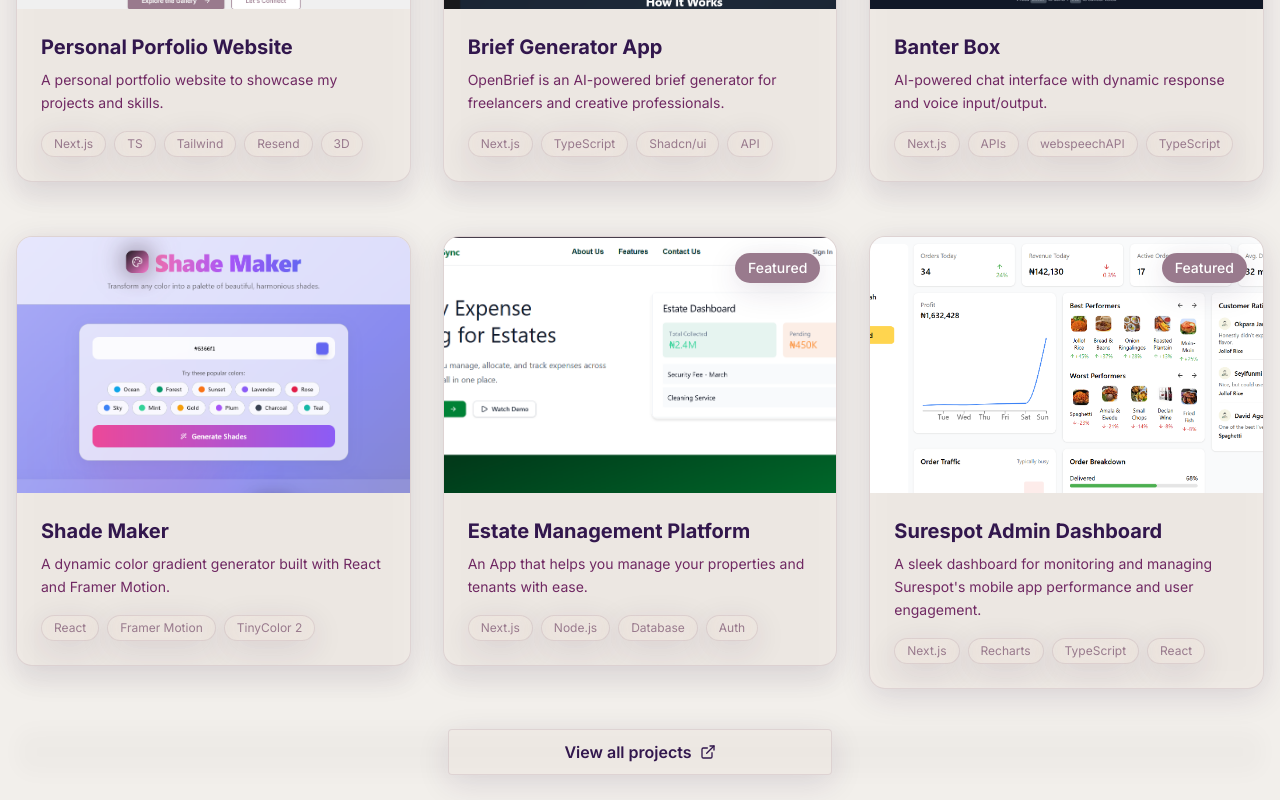
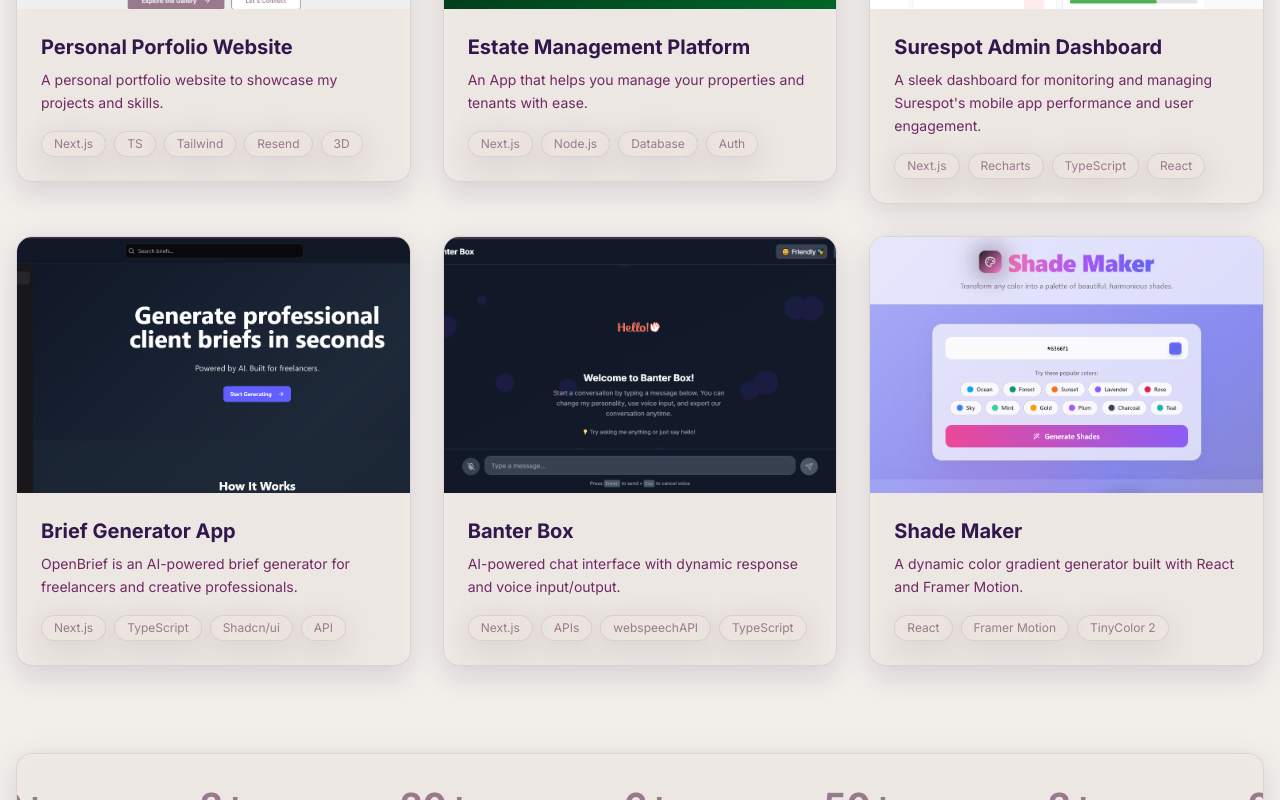
Before and after one commit to Chukwuderah/praevus-portfolio, a Next.js app: page /projects in a window 1280 px wide. Shown: the part 680-1480 px from the top of the page. Built offline with nearby package versions, Linux system fonts and the light colour scheme; a web font is replaced by a local one.

Commit message:
feat: some last touch up before reconstruction

```diff
--- a/src/app/(main)/page.tsx
+++ b/src/app/(main)/page.tsx
@@ -86,7 +86,7 @@ export default function Home() {
             initial={{ opacity: 0, y: 30 }}
             animate={{ opacity: 1, y: 0 }}
             transition={{ duration: 0.8 }}
-            className="mb-12"
+            className="mb-16"
           >
             <Card3D
               intensity={12}
@@ -134,14 +134,14 @@ export default function Home() {
                     <Link href="/projects">
                       <Button
                         size="lg"
-                        className="w-full group bg-[var(--accent-primary)] text-[var(--bg-primary)] hover:bg-[var(--accent-secondary)] transition-colors"
+                        className="w-full z-2 group bg-[var(--accent-primary)] text-[var(--bg-primary)] hover:bg-[var(--accent-secondary)] transition-colors"
                       >
                         Explore the Gallery
                         <ArrowRight className="w-4 h-4 ml-2 group-hover:translate-x-1 transition-transform" />
                       </Button>
                     </Link>
 
-                    <a
+                    {/* <a
                       href="https://drive.google.com/drive/u/0/folders/1_n18finhW4B1xctEV2xYXObmjcge1UPD"
                       target="_blank"
                       rel="noopener noreferrer"
@@ -149,7 +149,7 @@ export default function Home() {
                       <Button
                         variant="outline"
                         size="lg"
-                        className="w-full
+                        className="w-full z-2
                  border-[var(--accent-primary)]
                  text-[var(--accent-primary)]
                  hover:bg-[var(--accent-primary)]
@@ -158,7 +158,7 @@ export default function Home() {
                       >
                         View My Resume
                       </Button>
-                    </a>
+                    </a> */}
                   </div>
                 </motion.div>
               </div>
--- a/src/app/(main)/projects/page.tsx
+++ b/src/app/(main)/projects/page.tsx
@@ -17,11 +17,30 @@ const projects = [
     image: "/project/portfolio-site.png",
     tags: ["Next.js", "TS", "Tailwind", "Resend", "3D"],
     github: "https://github.com/Chukwuderah/praevus-portfolio",
-    live: "https://pleasant-chukwuderah.vercel.app",
+    live: "https://suavis.dev",
     featured: false,
   },
   {
     id: 2,
+    title: "Estate Management Platform",
+    description:
+      "An App that helps you manage your properties and tenants with ease.",
+    image: "/project/estate-sync.png",
+    tags: ["Next.js", "Node.js", "Database", "Auth"],
+    featured: true,
+  },
+  {
+    id: 3,
+    title: "Surespot Admin Dashboard",
+    description:
+      "A sleek dashboard for monitoring and managing Surespot's mobile app performance and user engagement.",
+    image: "/project/surespot.png",
+    tags: ["Next.js", "Recharts", "TypeScript", "React"],
+    github: "https://github.com/Chukwuderah/surespot-admin-dashboard",
+    featured: true,
+  },
+  {
+    id: 4,
     title: "Brief Generator App",
     description:
       "OpenBrief is an AI-powered brief generator for freelancers and creative professionals.",
@@ -31,19 +50,8 @@ const projects = [
     live: "https://openbrief.vercel.app/",
     featured: false,
   },
-  // {
-  //   id: 3,
-  //   title: "SyncUp - Smart Scheduling",
-  //   description:
-  //     "A modern wep app that simplifies scheduling and team collaboration.",
-  //   image: "/project/syncup.png",
-  //   tags: ["Next.js", "TypeScript", "Resend", "Supabase"],
-  //   github: "https://github.com/Chukwuderah/SyncUp",
-  //   featured: false,
-  //   upcoming: "true",
-  // },
   {
-    id: 3,
+    id: 5,
     title: "Banter Box",
     description:
       "AI-powered chat interface with dynamic response and voice input/output.",
@@ -54,7 +62,7 @@ const projects = [
     featured: false,
   },
   {
-    id: 4,
+    id: 6,
     title: "Shade Maker",
     description:
       "A dynamic color gradient generator built with React and Framer Motion.",
@@ -63,25 +71,6 @@ const projects = [
     github: "https://github.com/Chukwuderah/ShadeMaker",
     live: "https://shade-maker-wine.vercel.app/",
     featured: false,
-  },
-  {
-    id: 5,
-    title: "Estate Management Platform",
-    description:
-      "An App that helps you manage your properties and tenants with ease.",
-    image: "/project/estate-sync.png",
-    tags: ["Next.js", "Node.js", "Database", "Auth"],
-    featured: true,
-  },
-  {
-    id: 6,
-    title: "Surespot Admin Dashboard",
-    description:
-      "A sleek dashboard for monitoring and managing Surespot's mobile app performance and user engagement.",
-    image: "/project/surespot.png",
-    tags: ["Next.js", "Recharts", "TypeScript", "React"],
-    github: "https://github.com/Chukwuderah/surespot-admin-dashboard",
-    featured: true,
   },
 ];
 
@@ -207,7 +196,7 @@ export default function Projects() {
           </motion.div>
 
           {/* Projects Grid */}
-          <div className="grid md:grid-cols-2 xl:grid-cols-3 gap-6 lg:gap-8 auto-rows-fr">
+          <div className="grid md:grid-cols-2 xl:grid-cols-3 gap-6 lg:gap-8 auto-rows-fr mb-16">
             {filteredProjects.map((project, index) => (
               <motion.div
                 key={project.id}
@@ -370,24 +359,6 @@ export default function Projects() {
             ))}
           </div>
 
-          {/* View All Projects Button */}
-          <Card3D
-            intensity={10}
-            glowColor="var(--accent-primary)"
-          >
-            <GlassCard className="max-w-sm mx-auto mt-10 mb-16 py-3 rounded-sm">
-              <a
-                className="w-full text-base font-semibold leading-5 flex items-center justify-center"
-                href="https://github.com/Chukwuderah"
-                target="_blank"
-                rel="noopener noreferrer"
-              >
-                View all projects
-                <ExternalLink className="w-4 h-4 ml-2" />
-              </a>
-            </GlassCard>
-          </Card3D>
-
           {/* Gallery Stats */}
           <motion.div
             initial={{ opacity: 0, y: 30 }}
--- a/src/components/layout/Navigation.tsx
+++ b/src/components/layout/Navigation.tsx
@@ -12,7 +12,6 @@ const navItems = [
   { href: "/", label: "Welcome Hall", icon: Home },
   { href: "/about", label: "Library", icon: User },
   { href: "/projects", label: "Gallery", icon: Briefcase },
-  // { href: "/blog", label: "Study", icon: BookOpen },
   { href: "/contact", label: "Observatory", icon: Mail },
 ];
 
@@ -76,7 +75,7 @@ export default function Navigation() {
                     <motion.div
                       className={cn(
                         "flex items-center space-x-2 px-3 py-2 rounded-lg transition-colors",
-                        isActive ? "text-white" : "hover:bg-white/10"
+                        isActive ? "text-white" : "hover:bg-white/10",
                       )}
                       whileHover={{ scale: 1.05 }}
                       whileTap={{ scale: 0.95 }}
@@ -116,7 +115,7 @@ export default function Navigation() {
                   "flex flex-col items-center px-3 py-2 rounded-lg transition-colors",
                   isActive
                     ? "text-[var(--accent-primary)]"
-                    : "hover:bg-white/10"
+                    : "hover:bg-white/10",
                 )}
                 whileHover={{ scale: 1.1 }}
                 whileTap={{ scale: 0.95 }}
@@ -164,7 +163,12 @@ export default function Navigation() {
               initial={{ x: "100%" }}
               animate={{ x: 0 }}
               exit={{ x: "100%" }}
-              transition={{ type: "spring", stiffness: 100, damping: 20, duration: 0.3 }}
+              transition={{
+                type: "spring",
+                stiffness: 100,
+                damping: 20,
+                duration: 0.3,
+              }}
               className="fixed top-0 right-0 w-[70%] h-screen bg-[var(--bg-primary)] z-50 pl-8 pt-10 flex flex-col space-y-8"
             >
               <button
@@ -187,7 +191,7 @@ export default function Navigation() {
                         "flex items-center space-x-3 text-base",
                         isActive
                           ? "text-[var(--accent-primary)]"
-                          : "hover:text-white"
+                          : "hover:text-white",
                       )}
                       initial={{ opacity: 0, y: 20 }}
                       animate={{ opacity: 1, y: 0 }}
--- a/src/components/project/Stats.tsx
+++ b/src/components/project/Stats.tsx
@@ -18,7 +18,7 @@ export function Stats({
   const duration = 15; // slower + smoother scroll
   const isDark = theme === "dark";
 
- useEffect(() => {
+  useEffect(() => {
     const startX = isDark ? "-50%" : "0%";
     const endX = isDark ? "0%" : "-50%";
 
--- a/src/components/shared/Card3D.tsx
+++ b/src/components/shared/Card3D.tsx
@@ -29,12 +29,12 @@ export default function Card3D({
   const rotateX = useTransform(
     mouseYSpring,
     [-0.5, 0.5],
-    [intensity, -intensity]
+    [intensity, -intensity],
   );
   const rotateY = useTransform(
     mouseXSpring,
     [-0.5, 0.5],
-    [-intensity, intensity]
+    [-intensity, intensity],
   );
 
   const handleMouseMove = (e: React.MouseEvent<HTMLDivElement>) => {
--- a/src/components/shared/FloatingOrb.tsx
+++ b/src/components/shared/FloatingOrb.tsx
@@ -87,7 +87,7 @@ export default function FloatingOrb({
       className={cn(
         "rounded-full flex items-center justify-center",
         sizeClasses[size],
-        className
+        className,
       )}
       style={{
         background: `radial-gradient(circle at 30% 30%, ${color}80, ${color}40, ${color}20)`,
--- a/src/components/shared/GlassCard.tsx
+++ b/src/components/shared/GlassCard.tsx
@@ -21,7 +21,7 @@ export default function GlassCard({
       className={cn(
         "rounded-2xl",
         strong ? "glass-strong" : "glass",
-        className
+        className,
       )}
       whileHover={{ scale: 1.02 }}
       transition={{ type: "spring", stiffness: 300, damping: 30 }}
--- a/src/components/ui/card.tsx
+++ b/src/components/ui/card.tsx
@@ -1,6 +1,6 @@
-import * as React from "react"
+import * as React from "react";
 
-import { cn } from "@/lib/utils"
+import { cn } from "@/lib/utils";
 
 const Card = React.forwardRef<
   HTMLDivElement,
@@ -10,12 +10,12 @@ const Card = React.forwardRef<
     ref={ref}
     className={cn(
       "rounded-xl border bg-card text-card-foreground shadow",
-      className
+      className,
     )}
     {...props}
   />
-))
-Card.displayName = "Card"
+));
+Card.displayName = "Card";
 
 const CardHeader = React.forwardRef<
   HTMLDivElement,
@@ -26,8 +26,8 @@ const CardHeader = React.forwardRef<
     className={cn("flex flex-col space-y-1.5 p-6", className)}
     {...props}
   />
-))
-CardHeader.displayName = "CardHeader"
+));
+CardHeader.displayName = "CardHeader";
 
 const CardTitle = React.forwardRef<
   HTMLDivElement,
@@ -38,8 +38,8 @@ const CardTitle = React.forwardRef<
     className={cn("font-semibold leading-none tracking-tight", className)}
     {...props}
   />
-))
-CardTitle.displayName = "CardTitle"
+));
+CardTitle.displayName = "CardTitle";
 
 const CardDescription = React.forwardRef<
   HTMLDivElement,
@@ -50,16 +50,16 @@ const CardDescription = React.forwardRef<
     className={cn("text-sm text-muted-foreground", className)}
     {...props}
   />
-))
-CardDescription.displayName = "CardDescription"
+));
+CardDescription.displayName = "CardDescription";
 
 const CardContent = React.forwardRef<
   HTMLDivElement,
   React.HTMLAttributes<HTMLDivElement>
 >(({ className, ...props }, ref) => (
   <div ref={ref} className={cn("p-6 pt-0", className)} {...props} />
-))
-CardContent.displayName = "CardContent"
+));
+CardContent.displayName = "CardContent";
 
 const CardFooter = React.forwardRef<
   HTMLDivElement,
@@ -70,7 +70,14 @@ const CardFooter = React.forwardRef<
     className={cn("flex items-center p-6 pt-0", className)}
     {...props}
   />
-))
-CardFooter.displayName = "CardFooter"
+));
+CardFooter.displayName = "CardFooter";
 
-export { Card, CardHeader, CardFooter, CardTitle, CardDescription, CardContent }
+export {
+  Card,
+  CardHeader,
+  CardFooter,
+  CardTitle,
+  CardDescription,
+  CardContent,
+};
```
Also changed, not shown: src/components/ui/button.tsx (+15 -14 lines).
